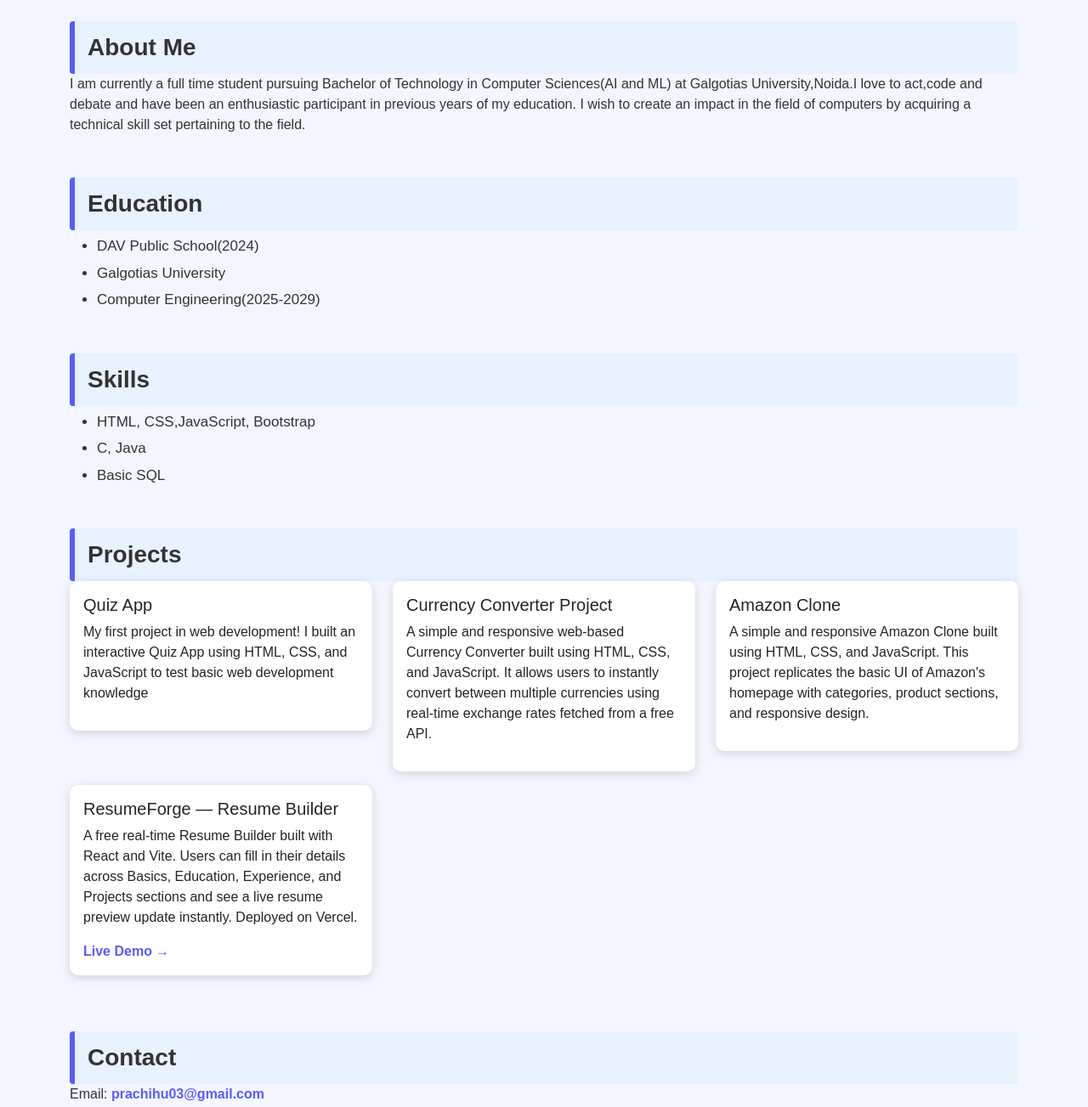
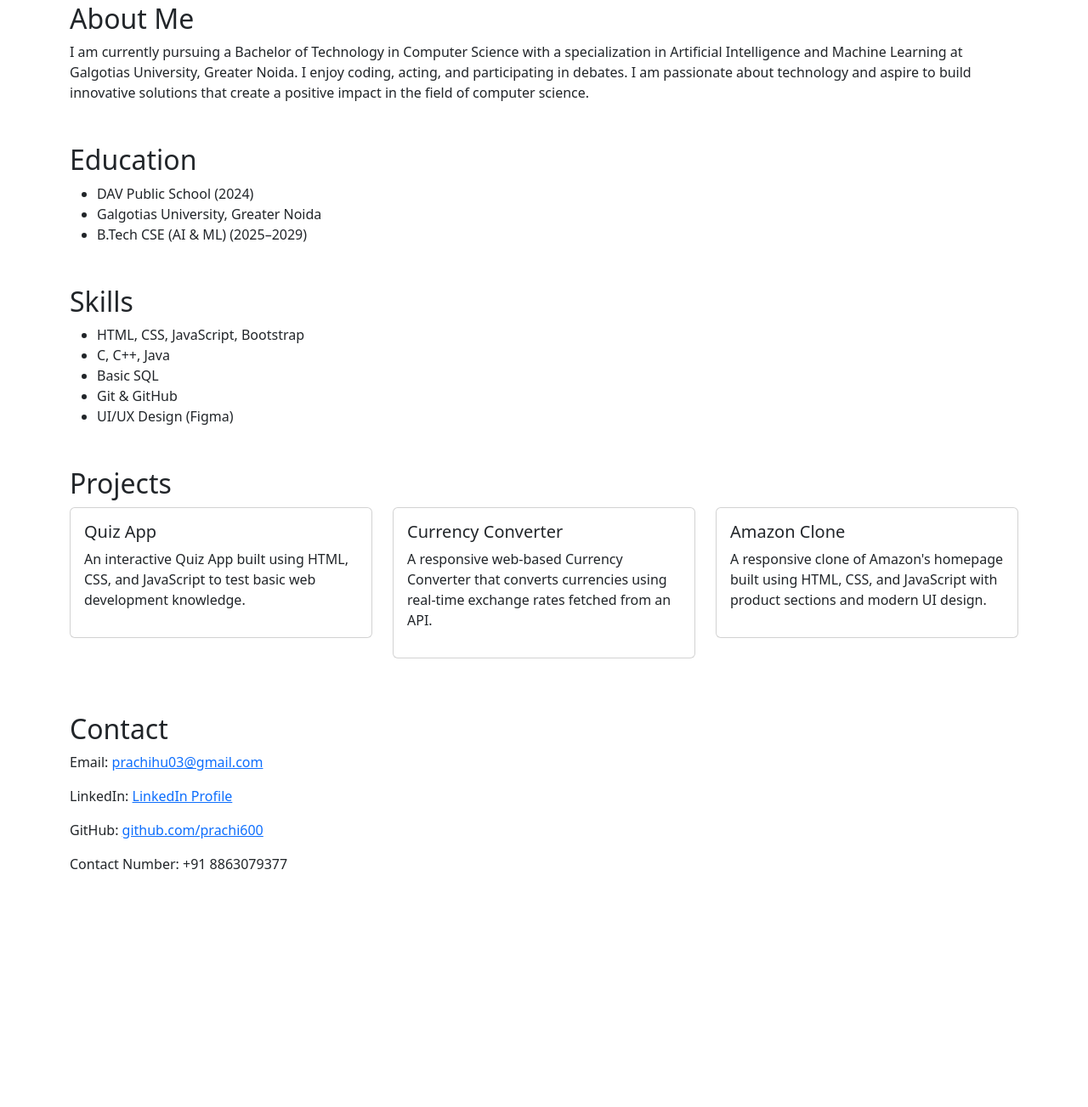
Before and after one commit to prachi600/Portfolio, a plain HTML site: page index.html in a window 1280 px wide. Shown: the part 237-1540 px from the top of the page at 85% size. After the commit the page ends 1314 px from the top, so only its background shows below. Drawn offline with nearby package versions, Linux system fonts and the light colour scheme.

Commit message:
Update index.html

```diff
--- a/index.html
+++ b/index.html
@@ -1,100 +1,131 @@
 <!DOCTYPE html>
 <html lang="en">
 <head>
-    <meta charset="UTF-8" />
-    <meta name="viewport" content="width=device-width, initial-scale=1.0" />
-    <title>Portfolio</title>
-    <link
-      href="https://cdn.jsdelivr.net/npm/bootstrap@5.3.0/dist/css/bootstrap.min.css"
-      rel="stylesheet"
-    />
-    <link rel="stylesheet" href="style.css" />
+    <meta charset="UTF-8">
+    <meta name="viewport" content="width=device-width, initial-scale=1.0">
+    <title>Prachi Singh - Portfolio</title>
+
+    <link href="https://cdn.jsdelivr.net/npm/bootstrap@5.3.0/dist/css/bootstrap.min.css" rel="stylesheet">
 </head>
 <body>
-    <header class="header">
-      <h1 class="mt-3">Prachi Singh</h1>
+
+
+    <header class="bg-dark text-white text-center py-5">
+        <h1>Prachi Singh</h1>
+        <p>B.Tech CSE (AI & ML) Student | Aspiring Software Developer</p>
     </header>
-    <div class="container mt-5">
-      <div class="section-title">About Me</div>
+
+
+    <div class="container my-5">
+
+
+        <section class="mb-5">
+            <h2>About Me</h2>
             <p>
-        I am currently a full time student pursuing Bachelor of Technology in
-        Computer Sciences(AI and ML) at Galgotias University,Noida.I love to
-        act,code and debate and have been an enthusiastic participant in
-        previous years of my education. I wish to create an impact in the field
-        of computers by acquiring a technical skill set pertaining to the field.
+                I am currently pursuing a Bachelor of Technology in Computer Science
+                with a specialization in Artificial Intelligence and Machine Learning
+                at Galgotias University, Greater Noida. I enjoy coding, acting, and
+                participating in debates. I am passionate about technology and aspire
+                to build innovative solutions that create a positive impact in the
+                field of computer science.
             </p>
-      <div class="section-title">Education</div>
-      <div>
+        </section>
+
+
+        <section class="mb-5">
+            <h2>Education</h2>
             <ul>
-          <li>DAV Public School(2024)</li>
-          <li>Galgotias University</li>
-          <li>Computer Engineering(2025-2029)</li>
+                <li>DAV Public School (2024)</li>
+                <li>Galgotias University, Greater Noida</li>
+                <li>B.Tech CSE (AI & ML) (2025–2029)</li>
             </ul>
-      </div>
-      <div class="section-title">Skills</div>
+        </section>
+
+
+        <section class="mb-5">
+            <h2>Skills</h2>
             <ul>
-        <li>HTML, CSS,JavaScript, Bootstrap</li>
-        <li>C, Java</li>
+                <li>HTML, CSS, JavaScript, Bootstrap</li>
+                <li>C, C++, Java</li>
                 <li>Basic SQL</li>
+                <li>Git & GitHub</li>
+                <li>UI/UX Design (Figma)</li>
             </ul>
-      <div class="section-title">Projects</div>
+        </section>
+
+
+        <section class="mb-5">
+            <h2>Projects</h2>
+
             <div class="row">
+
                 <div class="col-md-4">
                     <div class="card p-3 mb-3">
                         <h5>Quiz App</h5>
                         <p>
-              My first project in web development! I built an interactive Quiz
-              App using HTML, CSS, and JavaScript to test basic web development
-              knowledge
+                            An interactive Quiz App built using HTML, CSS, and
+                            JavaScript to test basic web development knowledge.
                         </p>
                     </div>
                 </div>
+
                 <div class="col-md-4">
                     <div class="card p-3 mb-3">
-            <h5>Currency Converter Project</h5>
+                        <h5>Currency Converter</h5>
                         <p>
-              A simple and responsive web-based Currency Converter built using
-              HTML, CSS, and JavaScript. It allows users to instantly convert
-              between multiple currencies using real-time exchange rates fetched
-              from a free API.
+                            A responsive web-based Currency Converter that
+                            converts currencies using real-time exchange rates
+                            fetched from an API.
                         </p>
                     </div>
                 </div>
+
                 <div class="col-md-4">
                     <div class="card p-3 mb-3">
                         <h5>Amazon Clone</h5>
                         <p>
-              A simple and responsive Amazon Clone built using HTML, CSS, and
-              JavaScript. This project replicates the basic UI of Amazon's
-              homepage with categories, product sections, and responsive design.
+                            A responsive clone of Amazon's homepage built using
+                            HTML, CSS, and JavaScript with product sections and
+                            modern UI design.
                         </p>
                     </div>
                 </div>
-        <div class="col-md-4">
-  <div class="card p-3 mb-3">
-    <h5>ResumeForge — Resume Builder</h5>
+
+            </div>
+        </section>
+
+
+        <section>
+            <h2>Contact</h2>
+
             <p>
-      A free real-time Resume Builder built with React and Vite. Users can
-      fill in their details across Basics, Education, Experience, and Projects
-      sections and see a live resume preview update instantly. Deployed on
-      Vercel.
+                Email:
+                <a href="mailto:prachihu03@gmail.com">
+                    prachihu03@gmail.com
+                </a>
             </p>
-    <a href="https://resume-builder-green-nine.vercel.app" target="_blank">Live Demo →</a>
-  </div>
-</div>
-      </div>
-      <div class="section-title">Contact</div>
-      <p>
-        Email: <a href="mailto:prachihu03@gmail.com">prachihu03@gmail.com</a>
-      </p>
+
             <p>
                 LinkedIn:
                 <a href="https://www.linkedin.com/in/prachi-singh-970933333"
-          >LinkedIn Profile</a
-        >
+                   target="_blank">
+                    LinkedIn Profile
+                </a>
             </p>
-      <p>Contect Number: +918863073977</p>
+
+            <p>
+                GitHub:
+                <a href="https://github.com/prachi600" target="_blank">
+                    github.com/prachi600
+                </a>
+            </p>
+
+            <p>Contact Number: +91 8863079377</p>
+        </section>
+
     </div>
+
     <script src="https://cdn.jsdelivr.net/npm/bootstrap@5.3.0/dist/js/bootstrap.bundle.min.js"></script>
+
 </body>
 </html>
```
Lines whose indentation alone changed are shown as unchanged.
